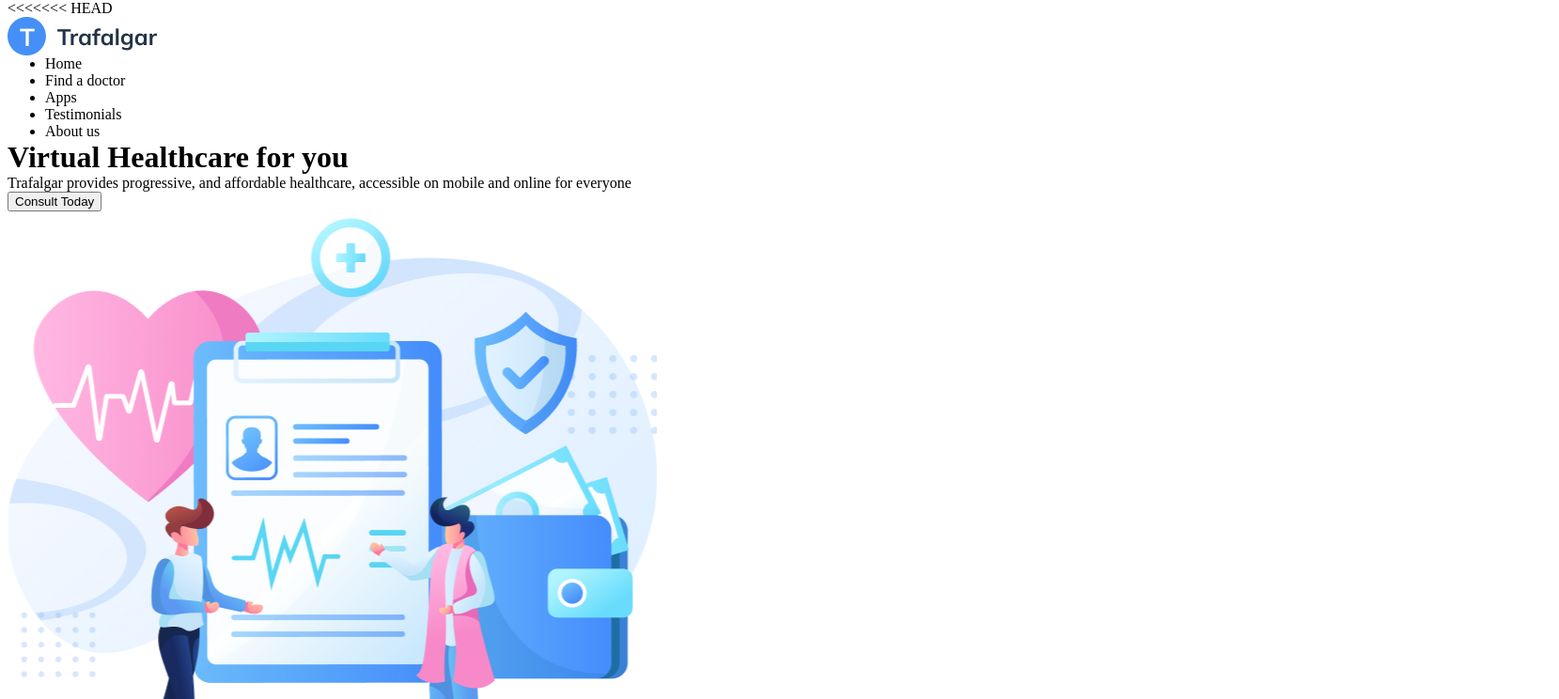
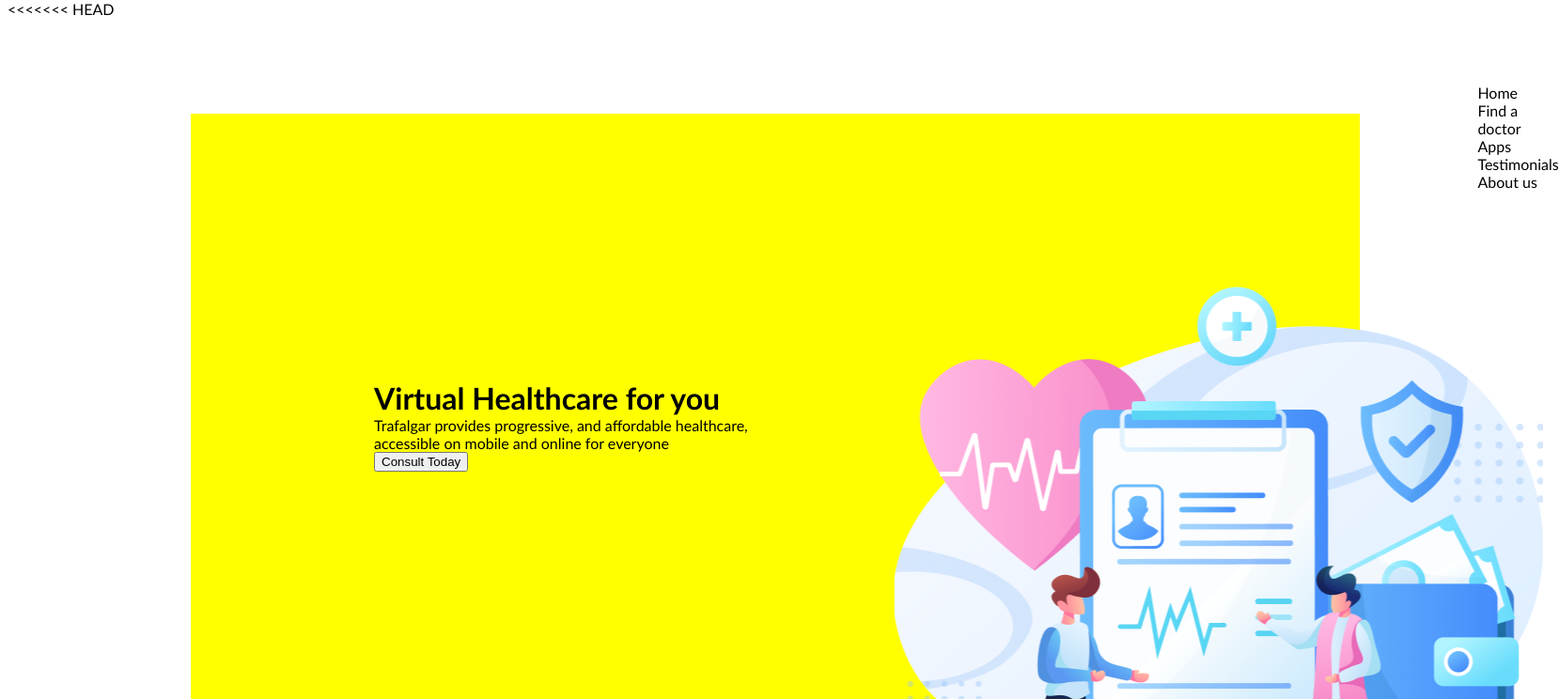
Before and after one commit to EmmieMampel/Figma-Trafalgar, a plain HTML site: page index.html in a window 1280 px wide. Shown: the top 744 px of the page at 94% size, 1659 px wide, since content can reach past the window. Drawn offline with Linux system fonts and the light colour scheme; files whose address does not match are found by name.

Commit message:
Update style.css

```diff
--- a/style.css
+++ b/style.css
@@ -5,13 +5,112 @@
 }
 
 body {
-    display: block;
     position: relative;
     width: 1600px;
-    height: 2500px;
+    height: 5870px;
     background: #FFFFFF;
+    font-family: 'Gill Sans', 'Gill Sans MT', Calibri, 'Trebuchet MS', sans-serif;
 }
 
 div {
     display: block;
 }
+
+header{
+    position: relative;
+    width: 1243.97px;
+    height: 718px;
+    left: 195.03px;
+    top: 56px;
+    background-color: yellow;
+}
+
+nav{
+    display: flex;
+    position: relative;
+    width: 543.67px;
+    height: 45.94px;
+    left: 866.4px;
+    top: 69.98px;
+    justify-content: center;
+    background-color: #FFFFFF;
+}
+
+nav img{
+    position: absolute;
+    width: 691.32px;
+    height: 597.17px;
+    left: 747.68px;
+    top: 176.83px;
+}
+
+ul.top-nav {
+    display: inline-block;
+    list-style: none;
+    position: absolute;
+    height: 28px;
+    left: 658px;
+}
+
+ul.top-nav li {
+    display: inline-block;
+}
+
+.upper {
+    position: absolute;
+    width: 443.92px;
+    height: 337.53px;
+    left: 195.03px;
+    top: 282.68px;
+}
+
+.main-img{
+    position: relative;
+    width: 691.32px;
+    height: 597.17px;
+    left: 747.68px;
+    top: 176.83px;
+}
+
+.logo{
+    position: absolute;
+    width: 159.61px;
+    height: 40.94px;
+    left: 196.03px;
+    top: 56px;
+}
+
+.services{
+    position: absolute;
+    width: 1182.73px;
+    height: 1131px;
+    left: 230px;
+    top: 995px;
+    background-color: green;
+}
+
+.services-text{
+    position: absolute;
+    width: 962.7px;
+    height: 177px;
+    left: 313.93px;
+    top: 995px;
+}
+
+.grid{
+    position: absolute;
+    width: 1132.59px;
+    height: 745px;
+    left: 230px;
+    top: 1252px;
+    display: flex;
+}
+
+footer{
+    position: absolute;
+    width: 1638px;
+    height: 523px;
+    left: -19px;
+    top: 2795px;
+    background-color: blue;
+}
```
